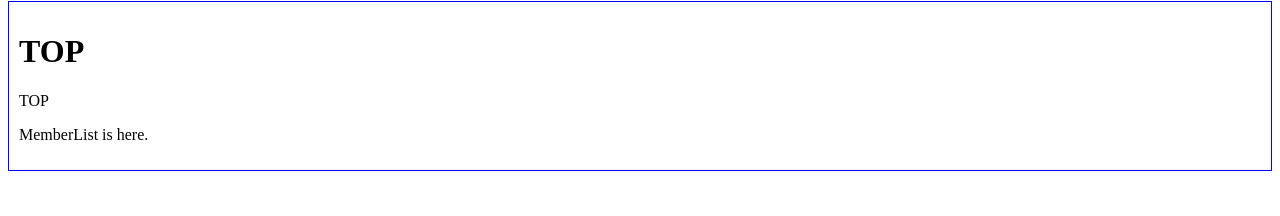
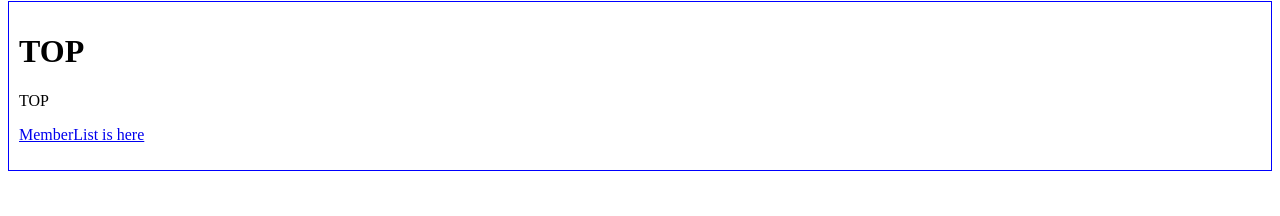
Before and after one commit to koyamal/pra_vue3, a Vue app in the folder Vue3FrontDevTextBook/chap10/myvuerouter/: page / in a window 1280 px wide. Shown: the part 79-295 px from the top of the page. Built offline with nearby package versions, Linux system fonts and the light colour scheme.

Commit message:
Use routerLink in Top Screen

```diff
--- a/Vue3FrontDevTextBook/chap10/myvuerouter/src/views/AppTop.vue
+++ b/Vue3FrontDevTextBook/chap10/myvuerouter/src/views/AppTop.vue
@@ -1,3 +1,7 @@
+<script setup lang="ts">
+import { RouterLink } from 'vue-router';
+</script>
+
 <template>
   <h1>TOP</h1>
   <nav id="breadcrumbs">
@@ -7,7 +11,9 @@
   </nav>
   <section>
     <p>
-      MemberList is here.
+      <RouterLink v-bind:to="{name: 'MemberList'}">
+        MemberList is here
+      </RouterLink>
     </p>
   </section>
 </template>
```
